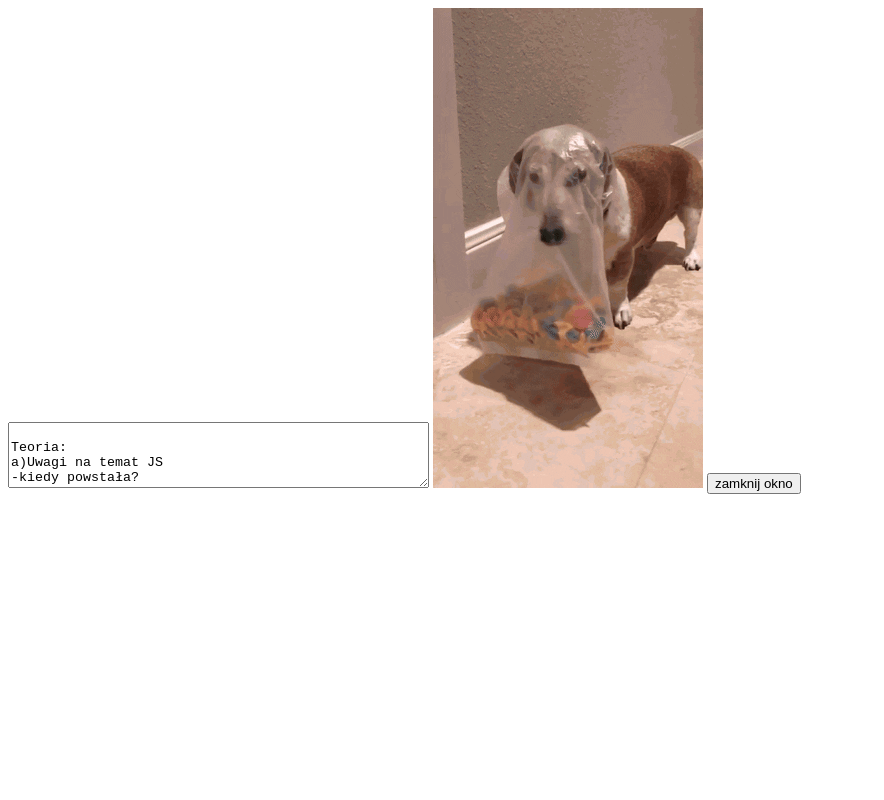
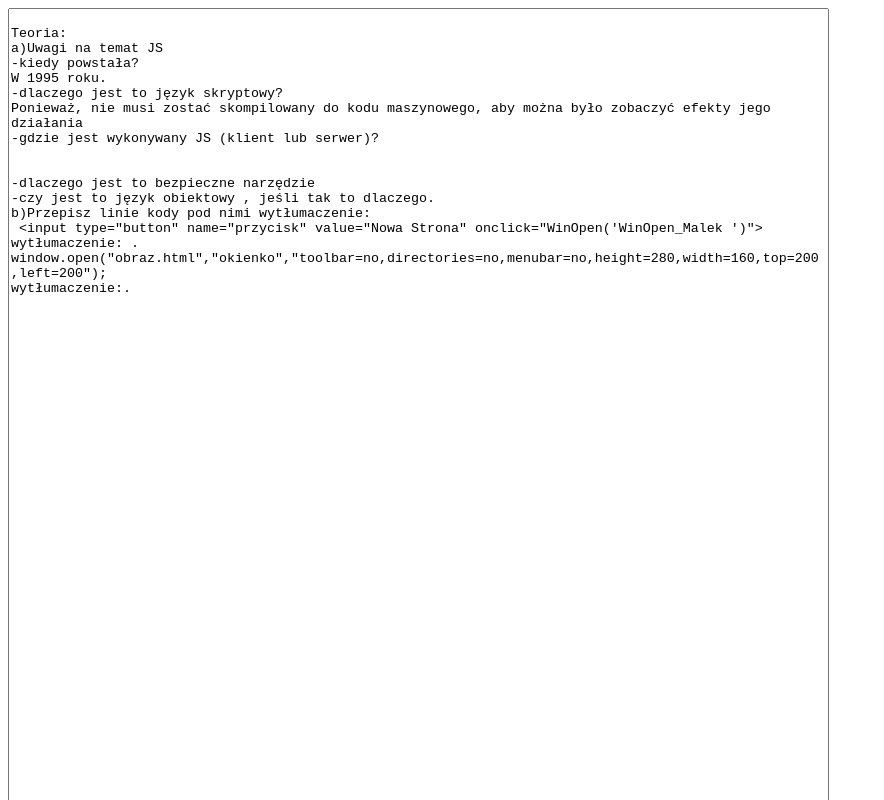
Before and after one commit to Hiarataki/javascript_Malek, a plain HTML site: page obraz.html in a window 1280 px wide. Shown: the top 800 px of the page, without its empty margins (0-884 px from the left). Drawn offline with Linux system fonts and the light colour scheme.

Commit message:
Update obraz.html

```diff
--- a/obraz.html
+++ b/obraz.html
@@ -9,7 +9,7 @@ window.close()
 </head>
 <body>
  <label for="w3review"></label>
-<textarea id="w3review" name="w3review" rows="4" cols="50">
+<textarea id="w3review" name="w3review" rows="100" cols="100">
 
 Teoria:
 a)Uwagi na temat JS
```
